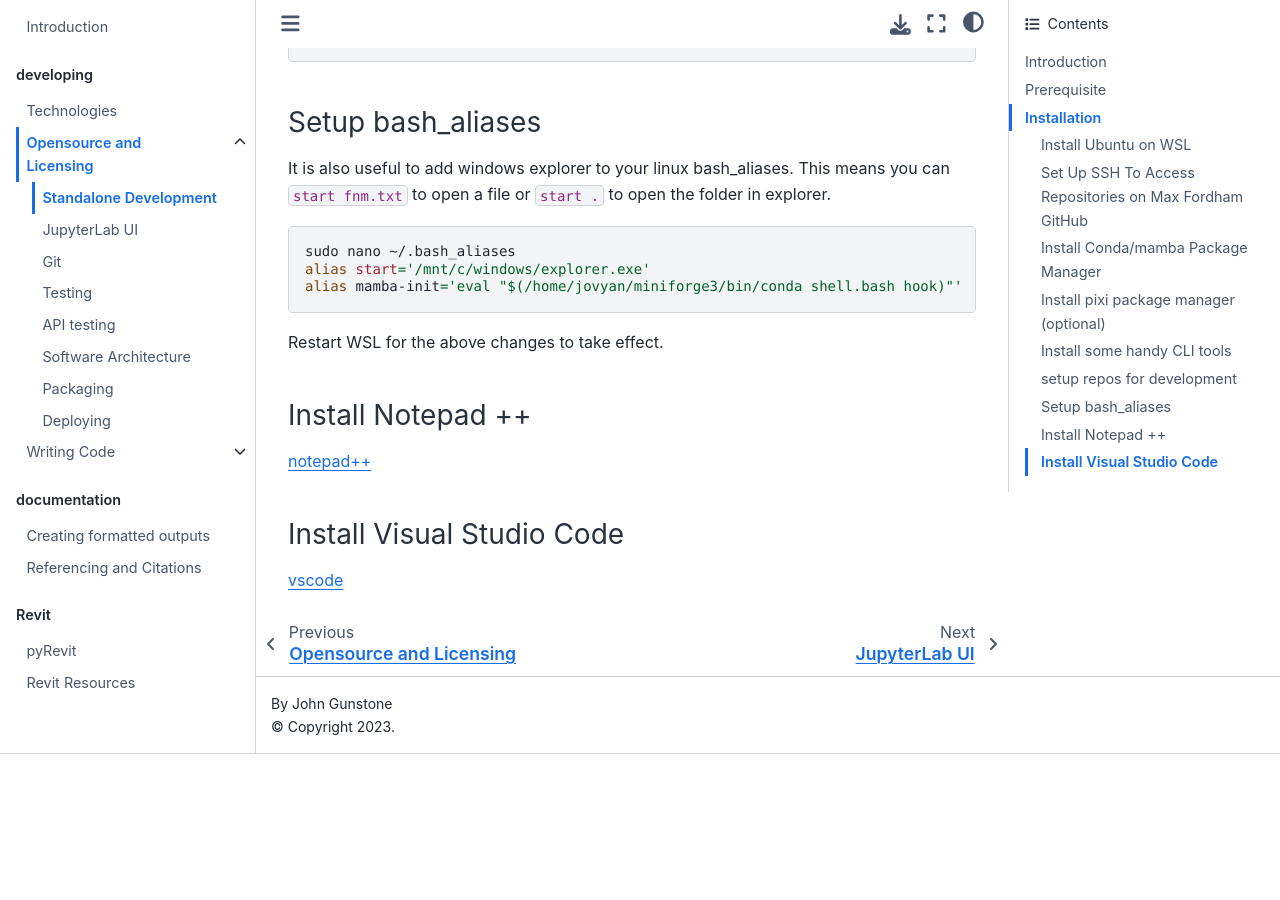
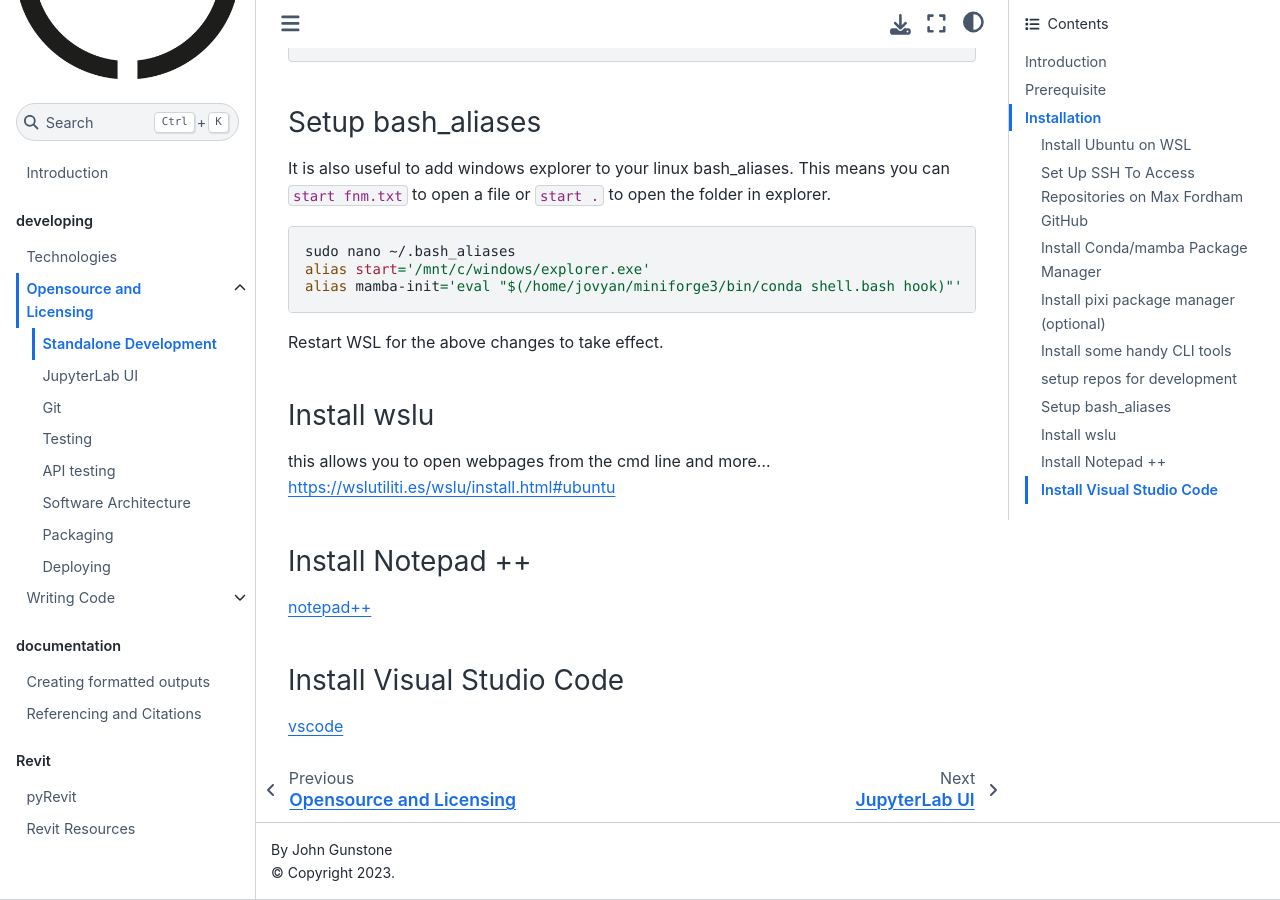
Before and after one commit to maxfordham/mxf-code-docs, a Jupyter Book: the page built from book/docs/developing-envsetup.md, in a window 1280 px wide and 900 px high, scrolled down 3943 px. Built offline with Jupyter Book 1.0.4 settings and Sphinx 7.4.7 and the Sphinx Book theme 1.1.4, drawn with Linux system fonts in a browser that asks for light colours; pages that are not in the unit, such as notebooks, are missing from menus; before the commit the page ends 4697 px from its top, so only the background shows below that.

Commit message:
Update developing-envsetup.md

```diff
--- a/book/docs/developing-envsetup.md
+++ b/book/docs/developing-envsetup.md
@@ -179,6 +179,11 @@ alias mamba-init='eval "$(/home/jovyan/miniforge3/bin/conda shell.bash hook)"'
 
 Restart WSL for the above changes to take effect.
 
+### Install wslu
+
+this allows you to open webpages from the cmd line and more...
+https://wslutiliti.es/wslu/install.html#ubuntu
+
 ### Install Notepad ++
 
 [notepad++](developing-notepadplusplus.md)
```
